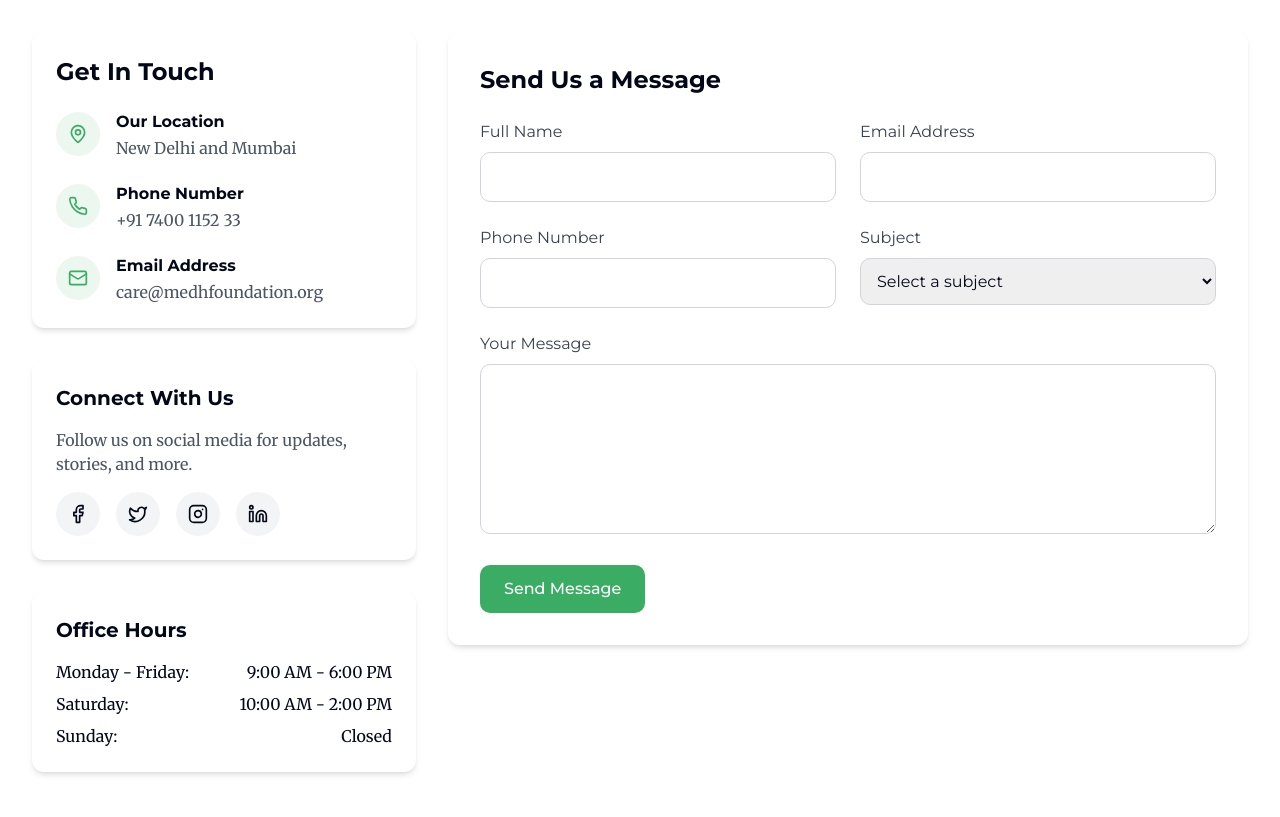
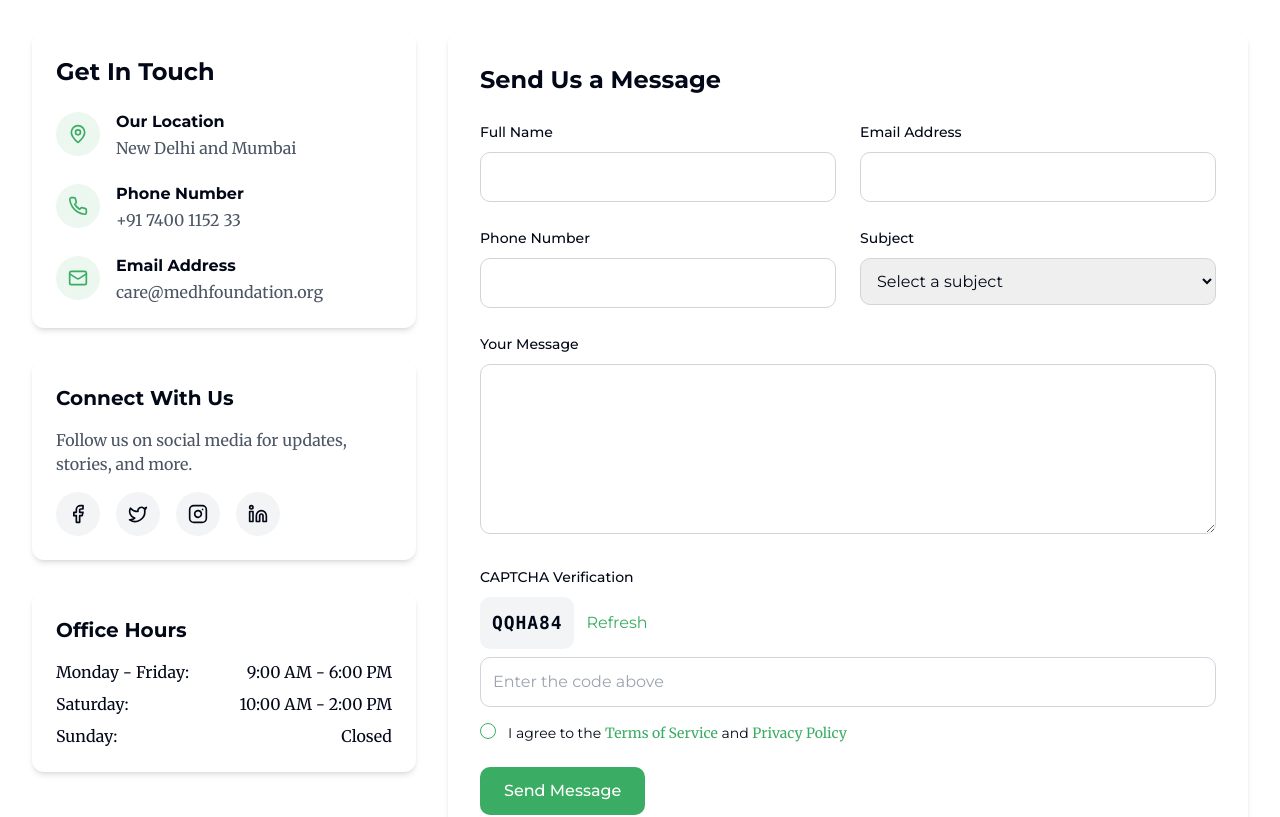
Before and after one commit to medhedtech/medh-connects, a React (Vite) app: page /contact in a window 1280 px wide. Shown: the part 400-1217 px from the top of the page. Built offline with nearby package versions, Linux system fonts and the light colour scheme.

Commit message:
Add CAPTCHA and terms acceptance to contact forms
Adds CAPTCHA verification and terms of service/privacy policy acceptance to the contact forms in the application. The terms and privacy policy links open in a new tab.

```diff
--- a/src/pages/Contact.tsx
+++ b/src/pages/Contact.tsx
@@ -1,3 +1,4 @@
+
 import Navbar from "@/components/Navbar";
 import Footer from "@/components/Footer";
 import { Mail, MapPin, Phone, Users, Calendar, FileText, CreditCard } from "lucide-react";
@@ -6,30 +7,48 @@ import { toast } from "@/hooks/use-toast";
 import { Accordion, AccordionContent, AccordionItem, AccordionTrigger } from "@/components/ui/accordion";
 import ApplicationButton from "@/components/ApplicationButton";
 import { Link } from "react-router-dom";
+import { useForm } from "react-hook-form";
+import { zodResolver } from "@hookform/resolvers/zod";
+import * as z from "zod";
+import { Form, FormControl, FormField, FormItem, FormLabel, FormMessage } from "@/components/ui/form";
+import FormTermsAndCaptcha from "@/components/FormTermsAndCaptcha";
+
+// Contact form schema with terms acceptance
+const contactFormSchema = z.object({
+  name: z.string().min(2, {
+    message: "Name must be at least 2 characters.",
+  }),
+  email: z.string().email({
+    message: "Please enter a valid email address.",
+  }),
+  phone: z.string().optional(),
+  subject: z.string().min(1, {
+    message: "Please select a subject.",
+  }),
+  message: z.string().min(10, {
+    message: "Message must be at least 10 characters.",
+  }),
+  termsAccepted: z.literal(true, {
+    errorMap: () => ({ message: "You must accept the terms and privacy policy" }),
+  }),
+});
 
 const Contact = () => {
-  const [formData, setFormData] = useState({
+  const [isSubmitting, setIsSubmitting] = useState(false);
+
+  const form = useForm<z.infer<typeof contactFormSchema>>({
+    resolver: zodResolver(contactFormSchema),
+    defaultValues: {
       name: "",
       email: "",
       phone: "",
       subject: "",
-    message: ""
+      message: "",
+    },
   });
 
-  const [isSubmitting, setIsSubmitting] = useState(false);
-
-  useEffect(() => {
-    // Scroll to top when component mounts
-    window.scrollTo(0, 0);
-  }, []);
-
-  const handleChange = (e: React.ChangeEvent<HTMLInputElement | HTMLTextAreaElement | HTMLSelectElement>) => {
-    const { name, value } = e.target;
-    setFormData(prev => ({ ...prev, [name]: value }));
-  };
-
-  const handleSubmit = (e: React.FormEvent) => {
-    e.preventDefault();
+  function onSubmit(values: z.infer<typeof contactFormSchema>) {
+    console.log(values);
     setIsSubmitting(true);
 
     // Simulate form submission
@@ -39,15 +58,14 @@ const Contact = () => {
         description: "We've received your message and will get back to you soon.",
       });
       setIsSubmitting(false);
-      setFormData({
-        name: "",
-        email: "",
-        phone: "",
-        subject: "",
-        message: ""
-      });
+      form.reset();
     }, 1500);
-  };
+  }
+
+  useEffect(() => {
+    // Scroll to top when component mounts
+    window.scrollTo(0, 0);
+  }, []);
 
   return (
     <div className="min-h-screen flex flex-col">
@@ -166,54 +184,72 @@ const Contact = () => {
               <div className="lg:col-span-2">
                 <div className="bg-white rounded-xl shadow-md p-8">
                   <h2 className="text-2xl font-bold mb-6">Send Us a Message</h2>
-                  <form onSubmit={handleSubmit} className="space-y-6">
+                  <Form {...form}>
+                    <form onSubmit={form.handleSubmit(onSubmit)} className="space-y-6">
                       <div className="grid md:grid-cols-2 gap-6">
-                      <div>
-                        <label htmlFor="name" className="block text-gray-700 mb-2">Full Name</label>
+                        <FormField
+                          control={form.control}
+                          name="name"
+                          render={({ field }) => (
+                            <FormItem>
+                              <FormLabel>Full Name</FormLabel>
+                              <FormControl>
                                 <input
                                   type="text"
-                          id="name"
-                          name="name"
-                          value={formData.name}
-                          onChange={handleChange}
                                   className="w-full p-3 border border-gray-300 rounded-md focus:outline-none focus:border-primary-green"
-                          required
+                                  {...field}
+                                />
+                              </FormControl>
+                              <FormMessage />
+                            </FormItem>
+                          )}
+                        />
+                        <FormField
+                          control={form.control}
+                          name="email"
+                          render={({ field }) => (
+                            <FormItem>
+                              <FormLabel>Email Address</FormLabel>
+                              <FormControl>
+                                <input
+                                  type="email"
+                                  className="w-full p-3 border border-gray-300 rounded-md focus:outline-none focus:border-primary-green"
+                                  {...field}
+                                />
+                              </FormControl>
+                              <FormMessage />
+                            </FormItem>
+                          )}
                         />
                       </div>
-                      <div>
-                        <label htmlFor="email" className="block text-gray-700 mb-2">Email Address</label>
-                        <input
-                          type="email"
-                          id="email"
-                          name="email"
-                          value={formData.email}
-                          onChange={handleChange}
-                          className="w-full p-3 border border-gray-300 rounded-md focus:outline-none focus:border-primary-green"
-                          required
-                        />
-                      </div>
-                    </div>
                       <div className="grid md:grid-cols-2 gap-6">
-                      <div>
-                        <label htmlFor="phone" className="block text-gray-700 mb-2">Phone Number</label>
+                        <FormField
+                          control={form.control}
+                          name="phone"
+                          render={({ field }) => (
+                            <FormItem>
+                              <FormLabel>Phone Number</FormLabel>
+                              <FormControl>
                                 <input
                                   type="tel"
-                          id="phone"
-                          name="phone"
-                          value={formData.phone}
-                          onChange={handleChange}
                                   className="w-full p-3 border border-gray-300 rounded-md focus:outline-none focus:border-primary-green"
+                                  {...field}
                                 />
-                      </div>
-                      <div>
-                        <label htmlFor="subject" className="block text-gray-700 mb-2">Subject</label>
+                              </FormControl>
+                              <FormMessage />
+                            </FormItem>
+                          )}
+                        />
+                        <FormField
+                          control={form.control}
+                          name="subject"
+                          render={({ field }) => (
+                            <FormItem>
+                              <FormLabel>Subject</FormLabel>
+                              <FormControl>
                                 <select
-                          id="subject"
-                          name="subject"
-                          value={formData.subject}
-                          onChange={handleChange}
                                   className="w-full p-3 border border-gray-300 rounded-md focus:outline-none focus:border-primary-green"
-                          required
+                                  {...field}
                                 >
                                   <option value="">Select a subject</option>
                                   <option value="General Inquiry">General Inquiry</option>
@@ -223,20 +259,32 @@ const Contact = () => {
                                   <option value="Corporate Partnership">Corporate Partnership</option>
                                   <option value="Other">Other</option>
                                 </select>
+                              </FormControl>
+                              <FormMessage />
+                            </FormItem>
+                          )}
+                        />
                       </div>
-                    </div>
-                    <div>
-                      <label htmlFor="message" className="block text-gray-700 mb-2">Your Message</label>
+                      <FormField
+                        control={form.control}
+                        name="message"
+                        render={({ field }) => (
+                          <FormItem>
+                            <FormLabel>Your Message</FormLabel>
+                            <FormControl>
                               <textarea
-                        id="message"
-                        name="message"
-                        value={formData.message}
-                        onChange={handleChange}
                                 rows={6}
                                 className="w-full p-3 border border-gray-300 rounded-md focus:outline-none focus:border-primary-green"
-                        required
+                                {...field}
                               ></textarea>
-                    </div>
+                            </FormControl>
+                            <FormMessage />
+                          </FormItem>
+                        )}
+                      />
+
+                      <FormTermsAndCaptcha control={form.control} />
+
                       <button
                         type="submit"
                         className="bg-primary-green text-white font-medium py-3 px-6 rounded-md hover:bg-primary-green/90 transition-colors disabled:opacity-70"
@@ -245,6 +293,7 @@ const Contact = () => {
                         {isSubmitting ? "Sending..." : "Send Message"}
                       </button>
                     </form>
+                  </Form>
                 </div>
               </div>
             </div>
```
Lines whose indentation alone changed are shown as unchanged.
